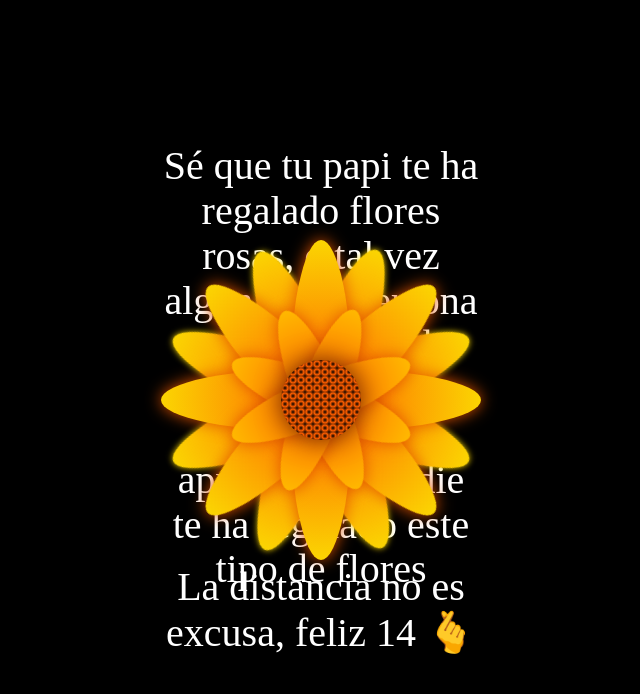
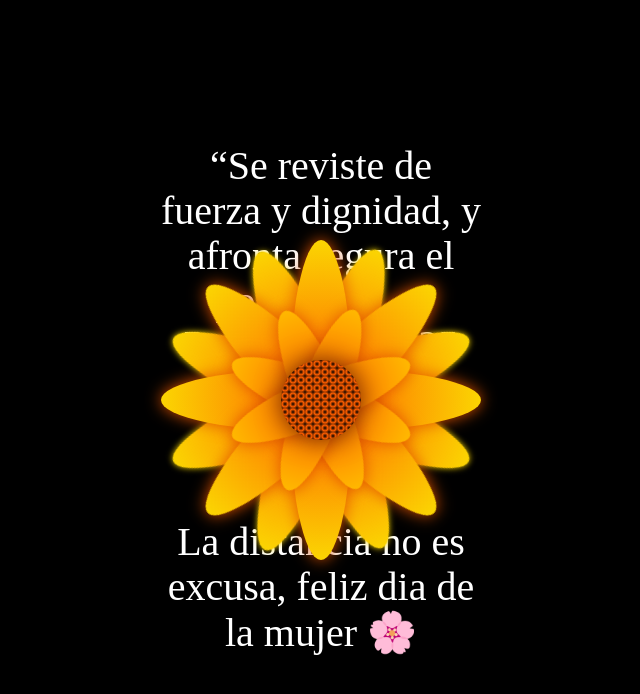
Before and after one commit to CHuamancajaHuacho/feliz-14, a plain HTML site: page docs/index.html in a window 1280 px wide. Shown: the whole page, without its empty margins (319-959 px from the left). Drawn offline with Linux system fonts and the light colour scheme.

Commit message:
Update index.html

```diff
--- a/docs/index.html
+++ b/docs/index.html
@@ -13,7 +13,8 @@
 <body>
 
 <div class="flower">
-    <div class="text-above">Sé que tu papi te ha regalado flores rosas, o tal vez alguna otra persona te haya regalado rosas de otro color/tipo, pero apuesto que nadie te ha regalado este tipo de flores </div>
+    <div class="text-above">“Se reviste de fuerza y dignidad, y afronta segura el porvenir.”
+— Proverbios 31:25 </div>
     <div class="mid">
     </div>
     <div class="Petal1 p1">
@@ -40,7 +41,7 @@
     </div>
     <div class="Petal3 p4">
     </div>
-    <div class="text-below">La distancia no es excusa, feliz 14 🫰 </div>
+    <div class="text-below">La distancia no es excusa, feliz dia de la mujer 🌸 </div>
   </div>
 </body>
 </html>
```
